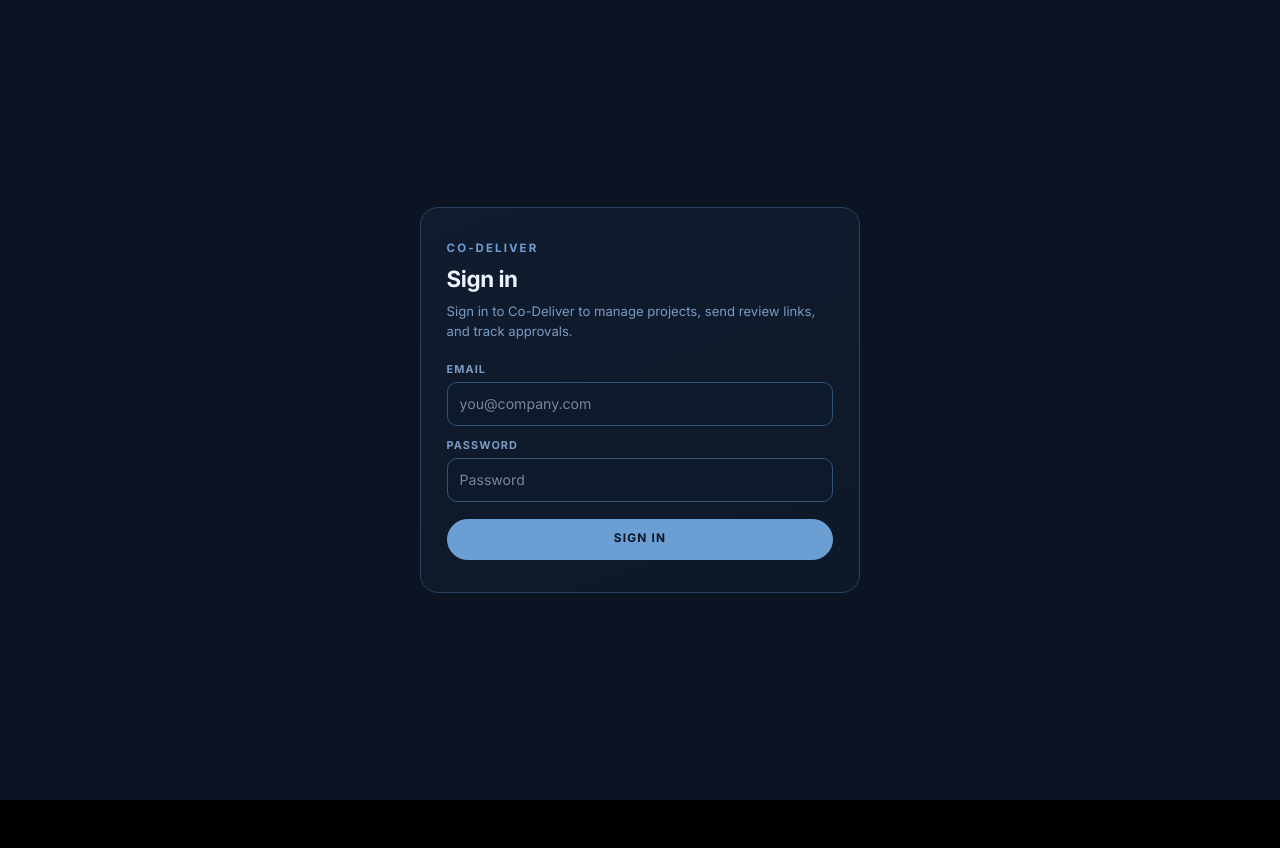
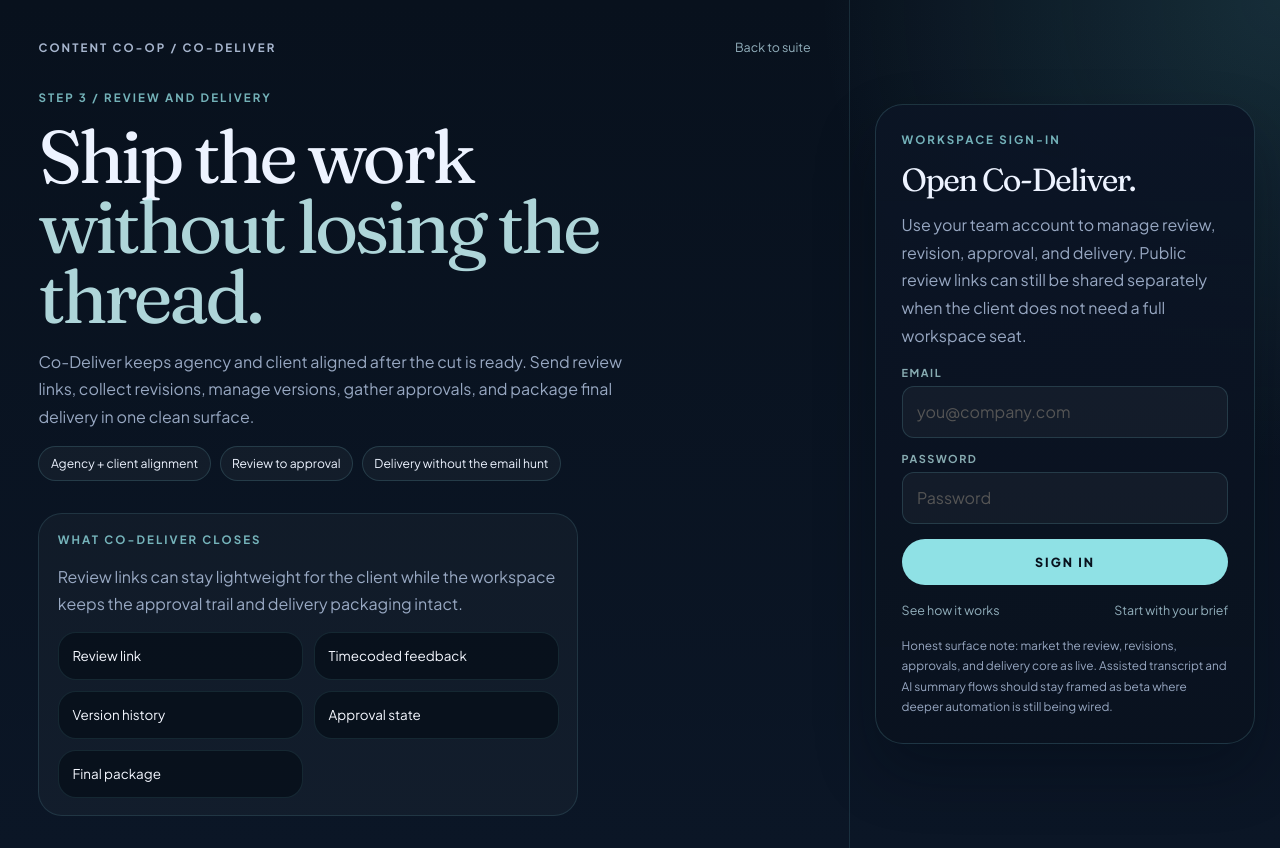
Before and after one commit to baileyeubanks/codeliver, a Next.js app: page /login in a window 1280 px wide. Before the commit the page ends 800 px from the top, so only its background shows below. Built offline with nearby package versions, Linux system fonts and the light colour scheme; no server answers.

Commit message:
feat: upgrade co-deliver login surface

```diff
--- a/app/login/page.tsx
+++ b/app/login/page.tsx
@@ -1,10 +1,65 @@
 "use client";
 
-import { useState, FormEvent } from "react";
+import { Suspense, useEffect, useState, FormEvent } from "react";
+import { useSearchParams } from "next/navigation";
 
-export default function LoginPage() {
+const REVIEW_STEPS = [
+  "Review link",
+  "Timecoded feedback",
+  "Version history",
+  "Approval state",
+  "Final package",
+] as const;
+
+const CHIPS = [
+  "Agency + client alignment",
+  "Review to approval",
+  "Delivery without the email hunt",
+] as const;
+
+type AuthSessionResponse = {
+  authenticated: boolean;
+  email?: string;
+  id?: string;
+};
+
+function normalizeNextPath(nextPath: string | null | undefined) {
+  if (!nextPath) return "/";
+  if (!nextPath.startsWith("/") || nextPath.startsWith("//")) {
+    return "/";
+  }
+  return nextPath;
+}
+
+function LoginPageContent() {
+  const searchParams = useSearchParams();
+  const nextPath = normalizeNextPath(searchParams.get("next"));
   const [error, setError] = useState("");
   const [loading, setLoading] = useState(false);
+
+  useEffect(() => {
+    let cancelled = false;
+
+    async function hydrateSession() {
+      try {
+        const res = await fetch("/api/auth/session", { cache: "no-store" });
+        if (!res.ok) return;
+
+        const data = (await res.json()) as AuthSessionResponse;
+        if (!cancelled && data.authenticated) {
+          window.location.replace(nextPath);
+        }
+      } catch {
+        // Ignore session probe failures here.
+      }
+    }
+
+    void hydrateSession();
+
+    return () => {
+      cancelled = true;
+    };
+  }, [nextPath]);
 
   async function handleSubmit(e: FormEvent<HTMLFormElement>) {
     e.preventDefault();
@@ -26,7 +81,7 @@ export default function LoginPage() {
         setLoading(false);
         return;
       }
-      window.location.href = "/";
+      window.location.href = nextPath;
     } catch {
       setError("Connection error. Try again.");
       setLoading(false);
@@ -34,187 +89,358 @@ export default function LoginPage() {
   }
 
   return (
-    <main
-      style={{
-        minHeight: "100vh",
-        background: "#0c1322",
-        display: "flex",
-        alignItems: "center",
-        justifyContent: "center",
-        padding: "2rem 1rem",
-        fontFamily: "Inter, -apple-system, BlinkMacSystemFont, 'Segoe UI', sans-serif",
-      }}
-    >
-      <div style={{ width: "100%", maxWidth: 440 }}>
-        <section
-          style={{
-            border: "1px solid #2b4263",
-            borderRadius: 18,
-            background: "linear-gradient(160deg, #101b2e, #0d1828)",
-            padding: "2rem 1.6rem",
-          }}
-        >
-          <div
-            style={{
-              fontSize: ".72rem",
-              letterSpacing: ".18em",
-              textTransform: "uppercase" as const,
-              color: "#6b9fd4",
-              fontWeight: 700,
-            }}
-          >
-            co-deliver
+    <>
+      <style jsx>{`
+        @import url('https://fonts.googleapis.com/css2?family=Fraunces:opsz,wght@9..144,300..900&family=Plus+Jakarta+Sans:wght@400;500;600;700;800&display=swap');
+
+        .login-root {
+          min-height: 100vh;
+          display: grid;
+          grid-template-columns: minmax(0, 1.05fr) minmax(360px, 430px);
+          background:
+            radial-gradient(circle at top right, rgba(95, 192, 198, 0.16), transparent 30%),
+            linear-gradient(180deg, #08111d 0%, #0b1626 100%);
+          color: #edf3ff;
+          font-family: "Plus Jakarta Sans", "Avenir Next", "Segoe UI", sans-serif;
+        }
+
+        .brand-panel {
+          display: flex;
+          flex-direction: column;
+          justify-content: space-between;
+          padding: 2.4rem 2.4rem 2rem;
+          border-right: 1px solid rgba(122, 204, 209, 0.14);
+        }
+
+        .topbar,
+        .support-row {
+          display: flex;
+          align-items: center;
+          justify-content: space-between;
+          gap: 1rem;
+        }
+
+        .brand-line,
+        .step-line,
+        .eyebrow,
+        .review-label,
+        .form-kicker {
+          font-size: 0.72rem;
+          font-weight: 700;
+          letter-spacing: 0.18em;
+          text-transform: uppercase;
+        }
+
+        .brand-line {
+          color: rgba(202, 219, 245, 0.82);
+        }
+
+        .step-line,
+        .eyebrow,
+        .review-label,
+        .form-kicker {
+          color: rgba(146, 223, 228, 0.78);
+        }
+
+        .top-link,
+        .support-link {
+          color: rgba(184, 219, 232, 0.78);
+          text-decoration: none;
+          font-size: 0.78rem;
+        }
+
+        .hero {
+          display: grid;
+          gap: 1rem;
+          max-width: 620px;
+          padding: 2rem 0;
+        }
+
+        .hero h1,
+        .form-card h2 {
+          margin: 0;
+          font-family: "Fraunces", Georgia, serif;
+          letter-spacing: -0.05em;
+        }
+
+        .hero h1 {
+          font-size: clamp(2.8rem, 5.8vw, 4.8rem);
+          line-height: 0.94;
+        }
+
+        .hero h1 span {
+          display: block;
+          color: rgba(197, 240, 242, 0.88);
+        }
+
+        .hero p,
+        .review-card p,
+        .form-card p,
+        .microcopy {
+          margin: 0;
+          color: rgba(191, 209, 238, 0.78);
+          line-height: 1.72;
+        }
+
+        .chip-row {
+          display: flex;
+          flex-wrap: wrap;
+          gap: 0.55rem;
+        }
+
+        .chip {
+          padding: 0.44rem 0.72rem;
+          border-radius: 999px;
+          border: 1px solid rgba(122, 204, 209, 0.18);
+          background: rgba(255, 255, 255, 0.04);
+          font-size: 0.76rem;
+          color: #edf3ff;
+        }
+
+        .review-card {
+          max-width: 540px;
+          display: grid;
+          gap: 0.9rem;
+          padding: 1.1rem 1.15rem;
+          border: 1px solid rgba(122, 204, 209, 0.14);
+          border-radius: 24px;
+          background: rgba(255, 255, 255, 0.03);
+        }
+
+        .review-grid {
+          display: grid;
+          grid-template-columns: repeat(2, minmax(0, 1fr));
+          gap: 0.7rem;
+        }
+
+        .review-pill {
+          padding: 0.8rem 0.85rem;
+          border-radius: 18px;
+          background: rgba(7, 15, 26, 0.82);
+          border: 1px solid rgba(122, 204, 209, 0.12);
+          font-size: 0.84rem;
+          color: #f4f7ff;
+        }
+
+        .form-panel {
+          display: flex;
+          align-items: center;
+          justify-content: center;
+          padding: 2rem 1.4rem;
+        }
+
+        .form-card {
+          width: min(100%, 380px);
+          display: grid;
+          gap: 1rem;
+          padding: 1.6rem;
+          border-radius: 28px;
+          border: 1px solid rgba(122, 204, 209, 0.18);
+          background:
+            linear-gradient(180deg, rgba(11, 21, 37, 0.98), rgba(10, 18, 31, 0.94)),
+            radial-gradient(circle at top, rgba(122, 204, 209, 0.1), transparent 46%);
+          box-shadow: 0 28px 60px rgba(4, 10, 18, 0.32);
+        }
+
+        .form-card h2 {
+          font-size: 2rem;
+          line-height: 0.98;
+        }
+
+        .form {
+          display: grid;
+          gap: 0.78rem;
+        }
+
+        .field {
+          display: grid;
+          gap: 0.32rem;
+        }
+
+        .label {
+          font-size: 0.68rem;
+          font-weight: 700;
+          letter-spacing: 0.14em;
+          text-transform: uppercase;
+          color: rgba(175, 219, 222, 0.76);
+        }
+
+        .input {
+          width: 100%;
+          box-sizing: border-box;
+          padding: 0.8rem 0.9rem;
+          border-radius: 12px;
+          border: 1px solid rgba(122, 204, 209, 0.18);
+          background: rgba(255, 255, 255, 0.04);
+          color: #edf3ff;
+          font: inherit;
+          outline: none;
+          transition: border-color 140ms ease, background 140ms ease;
+        }
+
+        .input:focus {
+          border-color: rgba(146, 223, 228, 0.92);
+          background: rgba(255, 255, 255, 0.06);
+        }
+
+        .button {
+          margin-top: 0.2rem;
+          width: 100%;
+          border: 0;
+          border-radius: 999px;
+          padding: 0.86rem 1rem;
+          background: #8fe1e5;
+          color: #08111d;
+          font: inherit;
+          font-size: 0.78rem;
+          font-weight: 800;
+          letter-spacing: 0.16em;
+          text-transform: uppercase;
+          cursor: pointer;
+          transition: transform 140ms ease, opacity 140ms ease;
+        }
+
+        .button:hover {
+          transform: translateY(-1px);
+        }
+
+        .button:disabled {
+          opacity: 0.62;
+          cursor: wait;
+          transform: none;
+        }
+
+        .error {
+          padding: 0.72rem 0.85rem;
+          border-radius: 14px;
+          border: 1px solid rgba(222, 118, 118, 0.2);
+          background: rgba(222, 118, 118, 0.08);
+          color: #de7676;
+          font-size: 0.84rem;
+        }
+
+        .microcopy {
+          font-size: 0.74rem;
+        }
+
+        @media (max-width: 980px) {
+          .login-root {
+            grid-template-columns: 1fr;
+          }
+
+          .brand-panel {
+            border-right: 0;
+            border-bottom: 1px solid rgba(122, 204, 209, 0.14);
+          }
+        }
+
+        @media (max-width: 640px) {
+          .brand-panel,
+          .form-panel {
+            padding: 1.4rem 1rem;
+          }
+
+          .topbar,
+          .support-row {
+            flex-direction: column;
+            align-items: flex-start;
+          }
+
+          .review-grid {
+            grid-template-columns: 1fr;
+          }
+        }
+      `}</style>
+
+      <main className="login-root">
+        <section className="brand-panel">
+          <div className="topbar">
+            <div className="brand-line">Content Co-op / Co-Deliver</div>
+            <a className="top-link" href="https://contentco-op.com/suite#co-deliver">
+              Back to suite
+            </a>
           </div>
-          <h1
-            style={{
-              margin: ".3rem 0 .4rem",
-              fontSize: "1.4rem",
-              color: "#edf3ff",
-              letterSpacing: "-.02em",
-              fontWeight: 700,
-            }}
-          >
-            Sign in
+
+          <div className="hero">
+            <div className="step-line">Step 3 / Review and delivery</div>
+            <h1>
+              Ship the work
+              <span>without losing the thread.</span>
             </h1>
-          <p
-            style={{
-              margin: "0 0 1.2rem",
-              color: "#7a9bc4",
-              fontSize: ".82rem",
-              lineHeight: 1.5,
-            }}
-          >
-            Sign in to Co-Deliver to manage projects, send review links, and track approvals.
+            <p>
+              Co-Deliver keeps agency and client aligned after the cut is ready. Send review links, collect revisions, manage versions, gather approvals, and package final delivery in one clean surface.
+            </p>
+            <div className="chip-row">
+              {CHIPS.map((chip) => (
+                <span key={chip} className="chip">
+                  {chip}
+                </span>
+              ))}
+            </div>
+          </div>
+
+          <div className="review-card">
+            <div className="review-label">What Co-Deliver closes</div>
+            <p>Review links can stay lightweight for the client while the workspace keeps the approval trail and delivery packaging intact.</p>
+            <div className="review-grid">
+              {REVIEW_STEPS.map((step) => (
+                <div key={step} className="review-pill">
+                  {step}
+                </div>
+              ))}
+            </div>
+          </div>
+        </section>
+
+        <section className="form-panel">
+          <div className="form-card">
+            <div className="form-kicker">Workspace sign-in</div>
+            <h2>Open Co-Deliver.</h2>
+            <p>
+              Use your team account to manage review, revision, approval, and delivery. Public review links can still be shared separately when the client does not need a full workspace seat.
             </p>
 
-          {error && (
-            <div
-              style={{
-                color: "#de7676",
-                fontSize: ".82rem",
-                marginBottom: ".8rem",
-                padding: ".5rem .75rem",
-                borderRadius: 8,
-                background: "rgba(222, 118, 118, 0.08)",
-                border: "1px solid rgba(222, 118, 118, 0.2)",
-              }}
-            >
-              {error}
-            </div>
-          )}
+            {error ? <div className="error">{error}</div> : null}
 
-          <form
-            onSubmit={handleSubmit}
-            style={{ display: "grid", gap: ".7rem" }}
-          >
-            <div style={{ display: "flex", flexDirection: "column", gap: ".28rem" }}>
-              <label
-                style={{
-                  fontSize: ".68rem",
-                  letterSpacing: ".1em",
-                  textTransform: "uppercase" as const,
-                  color: "#7a9bc4",
-                  fontWeight: 700,
-                }}
-              >
-                Email
-              </label>
-              <input
-                name="email"
-                type="email"
-                required
-                placeholder="you@company.com"
-                autoComplete="email"
-                style={{
-                  border: "1px solid #325276",
-                  borderRadius: 10,
-                  background: "#0d1a2e",
-                  color: "#e9f0ff",
-                  padding: ".65rem .75rem",
-                  fontSize: ".88rem",
-                  fontFamily: "inherit",
-                  outline: "none",
-                  transition: "border-color 140ms ease",
-                  width: "100%",
-                  boxSizing: "border-box" as const,
-                }}
-                onFocus={(e) => (e.currentTarget.style.borderColor = "#6b9fd4")}
-                onBlur={(e) => (e.currentTarget.style.borderColor = "#325276")}
-              />
+            <form className="form" onSubmit={handleSubmit}>
+              <div className="field">
+                <label className="label">Email</label>
+                <input className="input" name="email" type="email" required autoComplete="email" placeholder="you@company.com" />
               </div>
 
-            <div style={{ display: "flex", flexDirection: "column", gap: ".28rem" }}>
-              <label
-                style={{
-                  fontSize: ".68rem",
-                  letterSpacing: ".1em",
-                  textTransform: "uppercase" as const,
-                  color: "#7a9bc4",
-                  fontWeight: 700,
-                }}
-              >
-                Password
-              </label>
-              <input
-                name="password"
-                type="password"
-                required
-                placeholder="Password"
-                autoComplete="current-password"
-                style={{
-                  border: "1px solid #325276",
-                  borderRadius: 10,
-                  background: "#0d1a2e",
-                  color: "#e9f0ff",
-                  padding: ".65rem .75rem",
-                  fontSize: ".88rem",
-                  fontFamily: "inherit",
-                  outline: "none",
-                  transition: "border-color 140ms ease",
-                  width: "100%",
-                  boxSizing: "border-box" as const,
-                }}
-                onFocus={(e) => (e.currentTarget.style.borderColor = "#6b9fd4")}
-                onBlur={(e) => (e.currentTarget.style.borderColor = "#325276")}
-              />
+              <div className="field">
+                <label className="label">Password</label>
+                <input className="input" name="password" type="password" required autoComplete="current-password" placeholder="Password" />
               </div>
 
-            <button
-              type="submit"
-              disabled={loading}
-              style={{
-                marginTop: ".4rem",
-                background: "#6b9fd4",
-                color: "#0c1322",
-                border: "1px solid #6b9fd4",
-                borderRadius: 999,
-                padding: ".65rem 1.6rem",
-                fontSize: ".74rem",
-                fontWeight: 700,
-                letterSpacing: ".1em",
-                textTransform: "uppercase" as const,
-                cursor: loading ? "wait" : "pointer",
-                fontFamily: "inherit",
-                transition: "opacity 140ms ease, transform 140ms ease",
-                opacity: loading ? 0.6 : 1,
-                width: "100%",
-              }}
-              onMouseEnter={(e) => {
-                if (!loading) {
-                  e.currentTarget.style.opacity = "0.88";
-                  e.currentTarget.style.transform = "translateY(-1px)";
-                }
-              }}
-              onMouseLeave={(e) => {
-                e.currentTarget.style.opacity = loading ? "0.6" : "1";
-                e.currentTarget.style.transform = "none";
-              }}
-            >
+              <button className="button" type="submit" disabled={loading}>
                 {loading ? "Signing in..." : "Sign in"}
               </button>
             </form>
+
+            <div className="support-row">
+              <a className="support-link" href="https://contentco-op.com/suite#co-deliver">
+                See how it works
+              </a>
+              <a className="support-link" href="https://contentco-op.com/brief">
+                Start with your brief
+              </a>
+            </div>
+
+            <p className="microcopy">
+              Honest surface note: market the review, revisions, approvals, and delivery core as live. Assisted transcript and AI summary flows should stay framed as beta where deeper automation is still being wired.
+            </p>
+          </div>
         </section>
-      </div>
       </main>
+    </>
   );
 }
+
+export default function LoginPage() {
+  return (
+    <Suspense fallback={null}>
+      <LoginPageContent />
+    </Suspense>
+  );
+}
```
Lines whose indentation alone changed are shown as unchanged.
